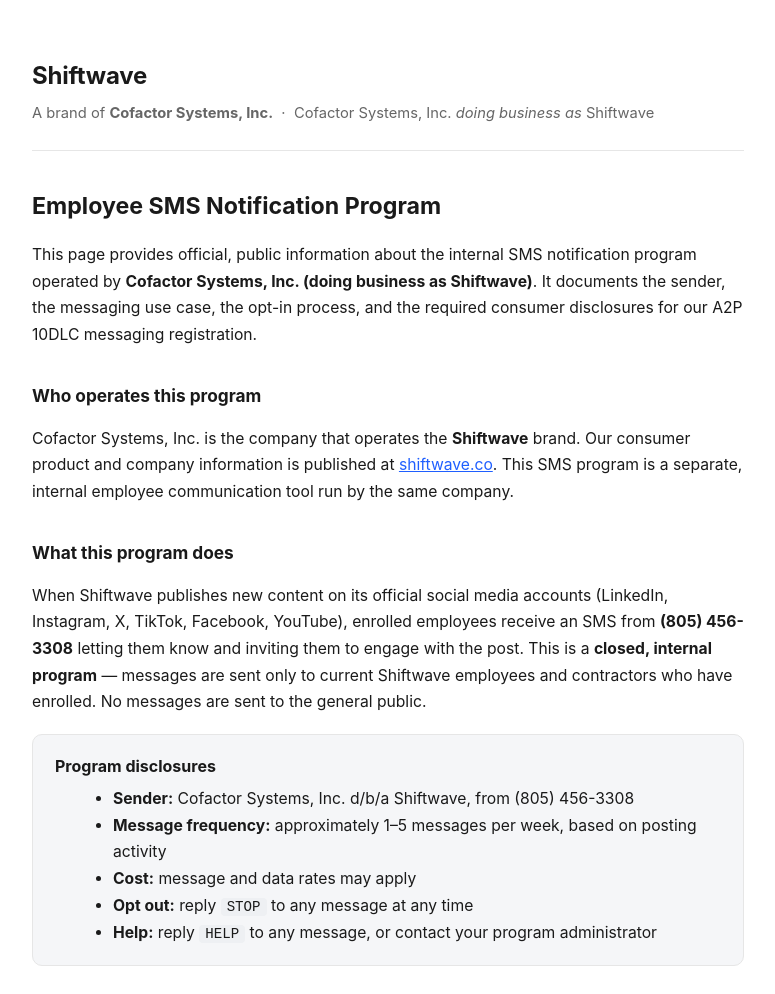
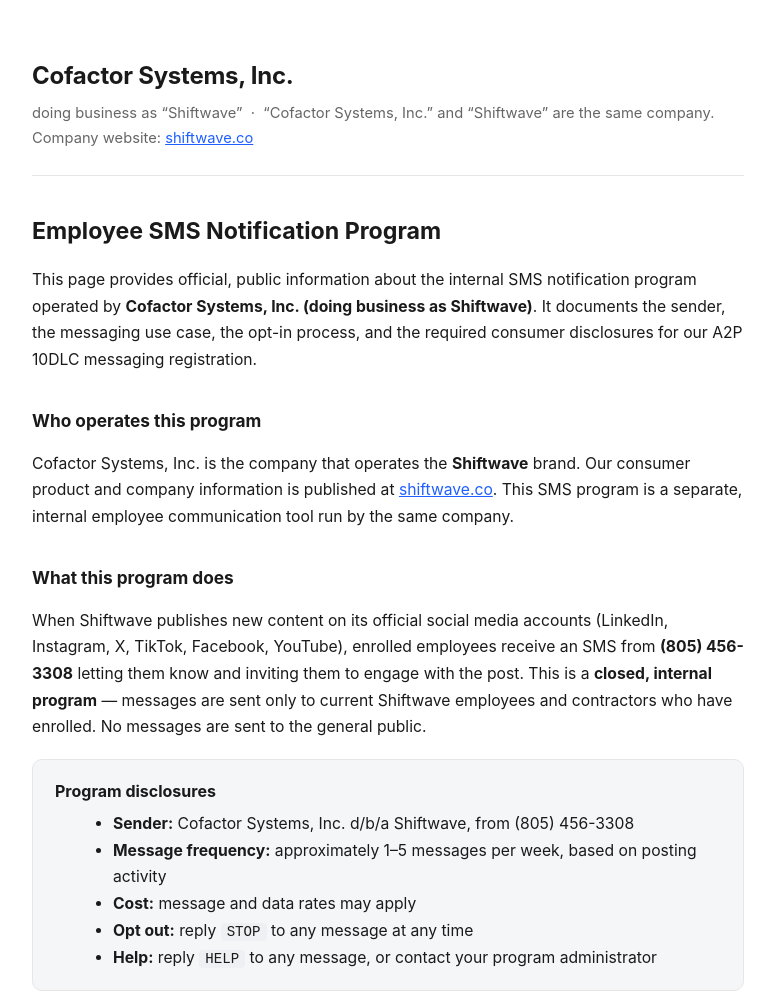
Before and after one commit to kolrollins23/shiftwave-engagement-bot, a website: page public/index.html in a window 1280 px wide. Shown: the top 994 px of the page, without its empty margins (252-1027 px from the left). Drawn offline with Linux system fonts and the light colour scheme.

Commit message:
Landing: header leads with Cofactor Systems, Inc. and states Shiftwave is the same company

```diff
--- a/public/index.html
+++ b/public/index.html
@@ -26,8 +26,8 @@
 </head>
 <body>
   <header>
-    <div class="brand">Shiftwave</div>
-    <div class="legal">A brand of <strong>Cofactor Systems, Inc.</strong> &nbsp;&middot;&nbsp; Cofactor Systems, Inc. <em>doing business as</em> Shiftwave</div>
+    <div class="brand">Cofactor Systems, Inc.</div>
+    <div class="legal">doing business as &ldquo;Shiftwave&rdquo; &nbsp;&middot;&nbsp; &ldquo;Cofactor Systems, Inc.&rdquo; and &ldquo;Shiftwave&rdquo; are the same company. Company website: <a href="https://shiftwave.co">shiftwave.co</a></div>
   </header>
 
   <h1>Employee SMS Notification Program</h1>
```
